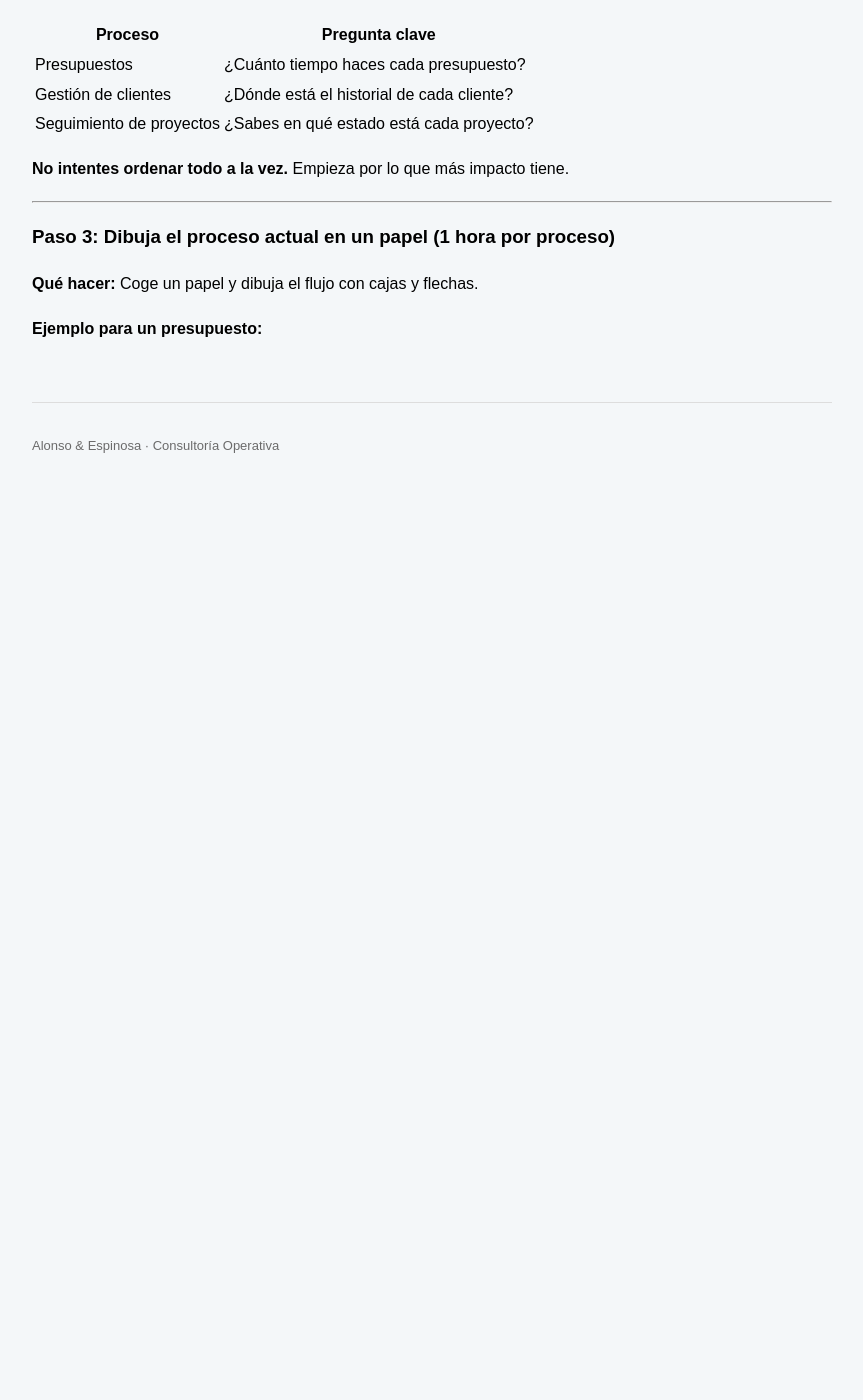
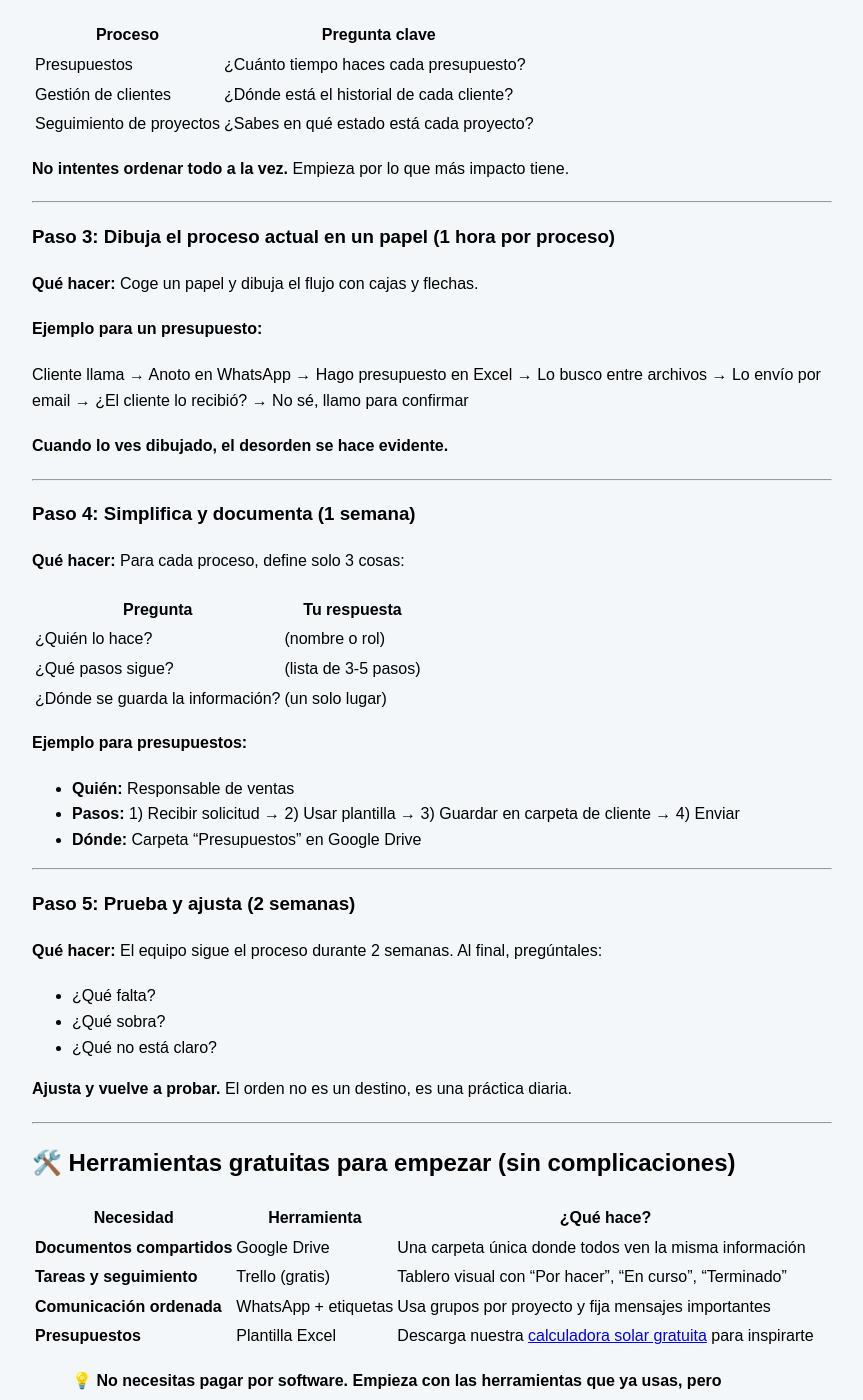
Before and after one commit to alauriela/alonsoespinosa-web, a Jekyll site: the page built from _posts/2026-04-12-mi-primer-articulo.md, in a window 1280 px wide and 1400 px high, scrolled down 2231 px. Shown: the whole window, without its empty margins (208-1071 px from the left). Built offline with Jekyll 4.4.1, drawn with Linux system fonts in a browser that asks for light colours; our own code applies the rules of GitHub Pages for plain Markdown files; before the commit the page ends 2741 px from its top, so only the background shows below that; some of the changed text lies outside the part shown.

Commit message:
Update 2026-04-12-mi-primer-articulo.md

```diff
--- a/_posts/2026-04-12-mi-primer-articulo.md
+++ b/_posts/2026-04-12-mi-primer-articulo.md
@@ -97,3 +97,89 @@ Lo que funcionaba con 2 empleados colapsa con 10. Y nadie te enseñó a hacer es
 **Qué hacer:** Coge un papel y dibuja el flujo con cajas y flechas.
 
 **Ejemplo para un presupuesto:**
+
+Cliente llama → Anoto en WhatsApp → Hago presupuesto en Excel →
+Lo busco entre archivos → Lo envío por email →
+¿El cliente lo recibió? → No sé, llamo para confirmar
+
+
+**Cuando lo ves dibujado, el desorden se hace evidente.**
+
+---
+
+### Paso 4: Simplifica y documenta (1 semana)
+
+**Qué hacer:** Para cada proceso, define solo 3 cosas:
+
+| Pregunta | Tu respuesta |
+|----------|--------------|
+| ¿Quién lo hace? | (nombre o rol) |
+| ¿Qué pasos sigue? | (lista de 3-5 pasos) |
+| ¿Dónde se guarda la información? | (un solo lugar) |
+
+**Ejemplo para presupuestos:**
+- **Quién:** Responsable de ventas
+- **Pasos:** 1) Recibir solicitud → 2) Usar plantilla → 3) Guardar en carpeta de cliente → 4) Enviar
+- **Dónde:** Carpeta "Presupuestos" en Google Drive
+
+---
+
+### Paso 5: Prueba y ajusta (2 semanas)
+
+**Qué hacer:** El equipo sigue el proceso durante 2 semanas. Al final, pregúntales:
+
+- ¿Qué falta?
+- ¿Qué sobra?
+- ¿Qué no está claro?
+
+**Ajusta y vuelve a probar.** El orden no es un destino, es una práctica diaria.
+
+---
+
+## 🛠️ Herramientas gratuitas para empezar (sin complicaciones)
+
+| Necesidad | Herramienta | ¿Qué hace? |
+|-----------|-------------|-------------|
+| **Documentos compartidos** | Google Drive | Una carpeta única donde todos ven la misma información |
+| **Tareas y seguimiento** | Trello (gratis) | Tablero visual con "Por hacer", "En curso", "Terminado" |
+| **Comunicación ordenada** | WhatsApp + etiquetas | Usa grupos por proyecto y fija mensajes importantes |
+| **Presupuestos** | Plantilla Excel | Descarga nuestra [calculadora solar gratuita](calculadora-solar.html) para inspirarte |
+
+> 💡 **No necesitas pagar por software. Empieza con las herramientas que ya usas, pero ordénalas.**
+
+---
+
+## 📌 Lo más importante que debes recordar
+
+1. **El caos no es culpa tuya.** Nadie te enseñó a gestionar el crecimiento.
+2. **No necesitas tecnología cara.** Primero ordena el proceso, la tecnología viene después.
+3. **Empieza pequeño.** Elige 3 procesos que más duelen y ordénalos.
+4. **Dibuja el caos.** Verlo en papel te dará claridad.
+5. **Prueba y ajusta.** El orden es una práctica, no un destino.
+
+---
+
+## 🎯 ¿Por dónde empiezo hoy?
+
+**Haz esto ahora mismo:**
+
+1. Coge un papel
+2. Escribe: "¿Qué es lo que más me quita tiempo en mi día a día?"
+3. Anota la respuesta
+4. Escribe una sola acción que puedas hacer mañana para mejorarlo
+
+**Esa pequeña acción es el primer paso hacia el orden.**
+
+---
+
+## 📞 ¿Necesitas ayuda?
+
+Si después de leer esto sientes que necesitas a alguien que te guíe paso a paso, podemos tener una **conversación sin compromiso**.
+
+🔹 [Agenda una llamada de 20 minutos →](https://cal.eu/alonso-espinosa/primera-conversacion-exploratoria)
+
+No te vendemos nada. Solo escuchamos tu situación y te decimos si podemos ayudarte.
+
+---
+
+*Alonso & Espinosa · Ayudamos a pymes a recuperar el control de su operativa sin depender de una sola persona.*
```
